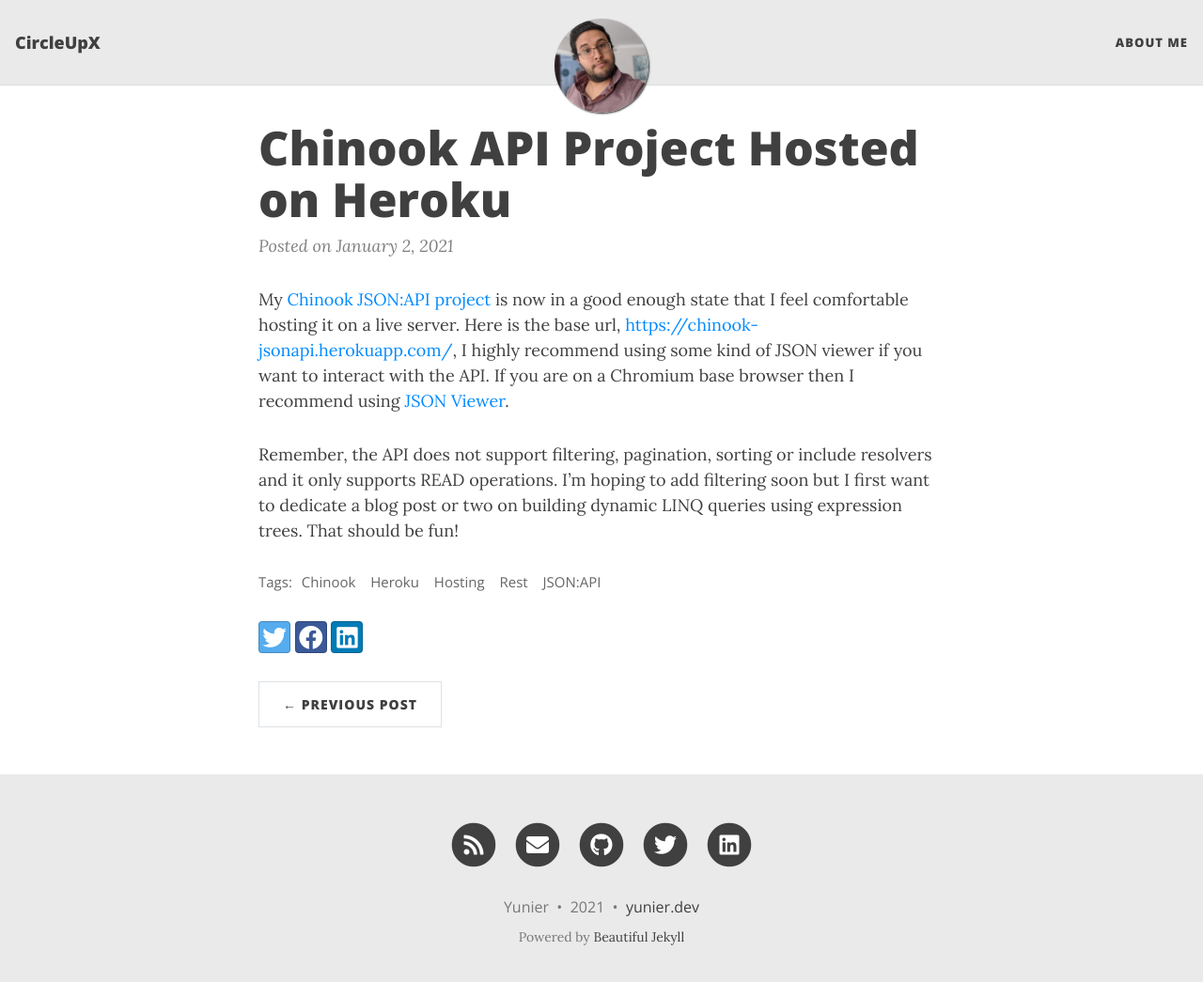
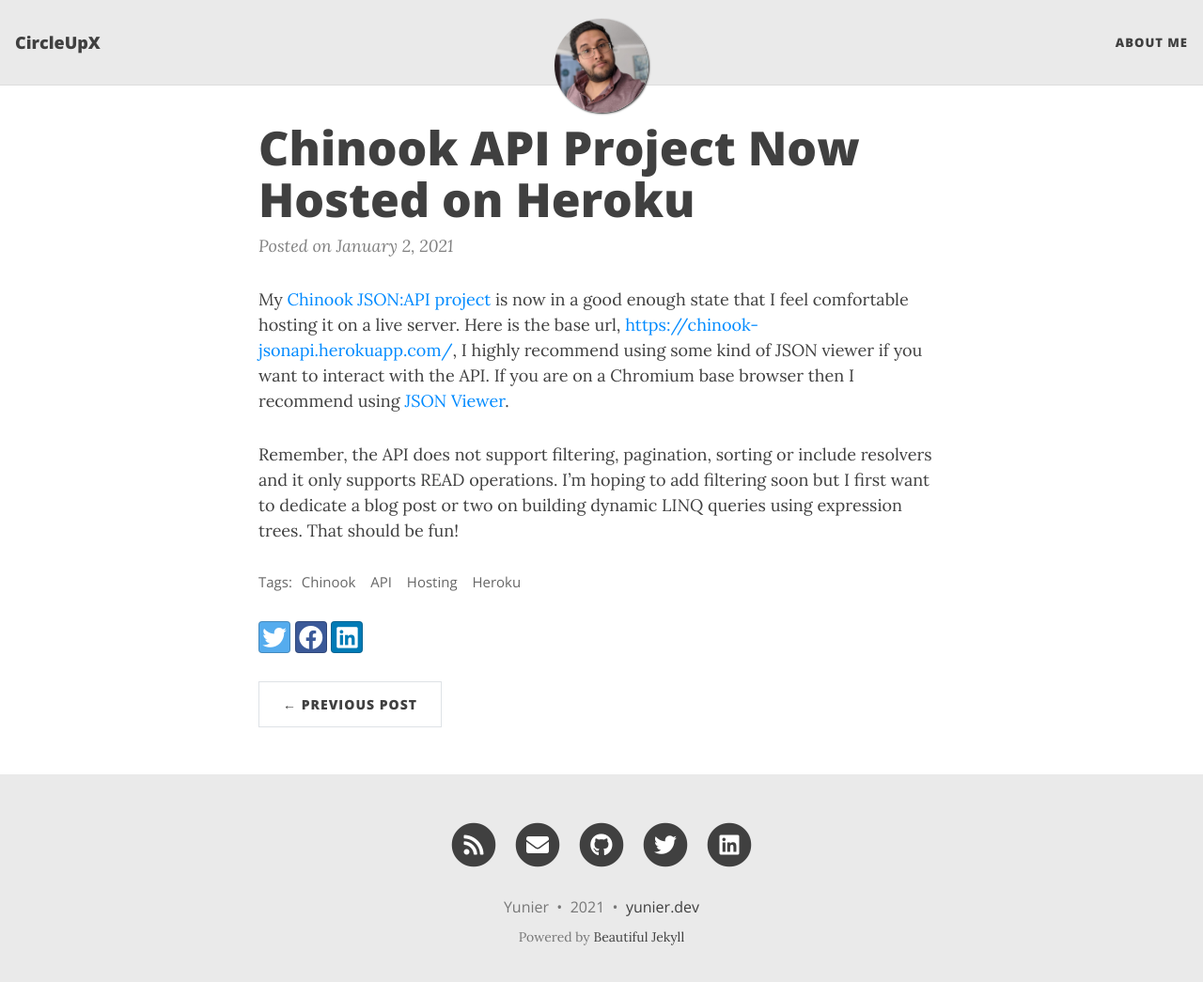
Before and after one commit to circleupx/circleupx.github.io, a Jekyll site: the page built from _posts/2021-01-02-Chinook-API-Site.md, in a window 1280 px wide and 1058 px high. Shown: the top 1045 px of the window at 94% size. Built offline with Jekyll 4.4.1, drawn with Linux system fonts in a browser that asks for light colours; nearby versions of some CDN libraries.

Commit message:
Updating Blog Title

```diff
--- a/_posts/2021-01-02-Chinook-API-Site.md
+++ b/_posts/2021-01-02-Chinook-API-Site.md
@@ -1,7 +1,7 @@
 ---
-title: Chinook API Project Hosted on Heroku
+title: Chinook API Project Now Hosted on Heroku
 layout: post
-tags: [Chinook, Heroku, Hosting, Rest, JSON:API]
+tags: [Chinook, API, Hosting, Heroku]
 ---
 
 My [Chinook JSON:API project](https://github.com/circleupx/Chinook) is now in a good enough state that I feel comfortable hosting it on a live server. Here is the base url, [https://chinook-jsonapi.herokuapp.com/](https://chinook-jsonapi.herokuapp.com/), I highly recommend using some kind of JSON viewer if you want to interact with the API. If you are on a Chromium base browser then I recommend using [JSON Viewer](https://chrome.google.com/webstore/detail/json-viewer/gbmdgpbipfallnflgajpaliibnhdgobh).
```
